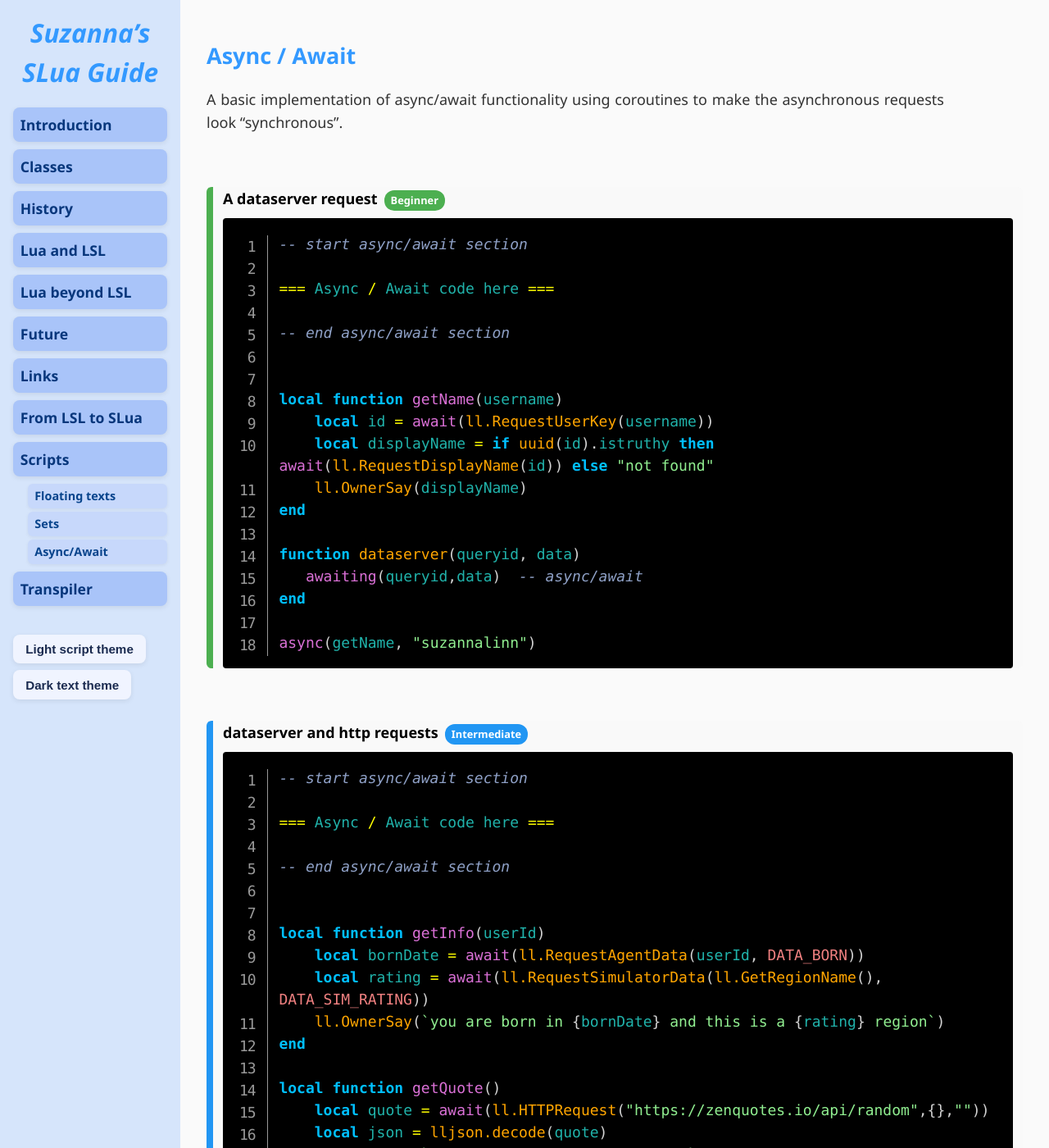
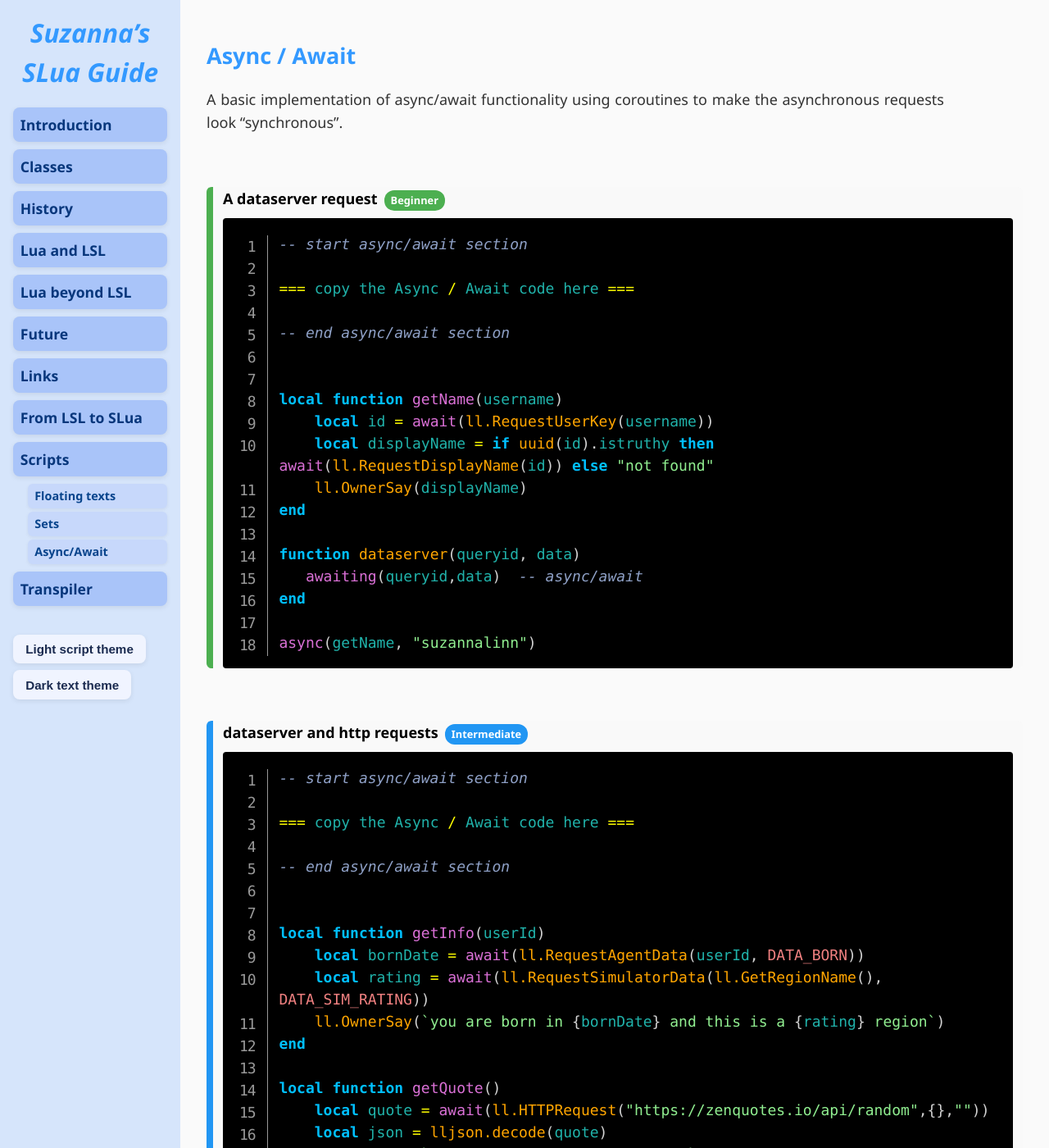
Before and after one commit to Suzanna-Linn/slua, a Jekyll site: the page built from docs/scripts-async-await.md, in a window 1280 px wide and 1400 px high. Shown: the whole window at 82% size. Built offline with Jekyll 4.4.1, drawn with Linux system fonts in a browser that asks for light colours; nearby versions of some CDN libraries; our own code applies the rules of GitHub Pages for plain Markdown files; comment, search, counter and statistics services are not loaded.

Commit message:
Update scripts-async-await.md

```diff
--- a/docs/scripts-async-await.md
+++ b/docs/scripts-async-await.md
@@ -6,7 +6,7 @@ A basic implementation of async/await functionality using coroutines to make the
 <h4>A dataserver request</h4>
 <pre class="language-slua line-numbers"><code class="language-slua">-- start async/await section
 
-=== Async / Await code here ===
+=== copy the Async / Await code here ===
 
 -- end async/await section
 
@@ -27,7 +27,7 @@ async(getName, "suzannalinn")</code></pre>
 <h4>dataserver and http requests</h4>
 <pre class="language-slua line-numbers"><code class="language-slua">-- start async/await section
 
-=== Async / Await code here ===
+=== copy the Async / Await code here ===
 
 -- end async/await section
 
```
